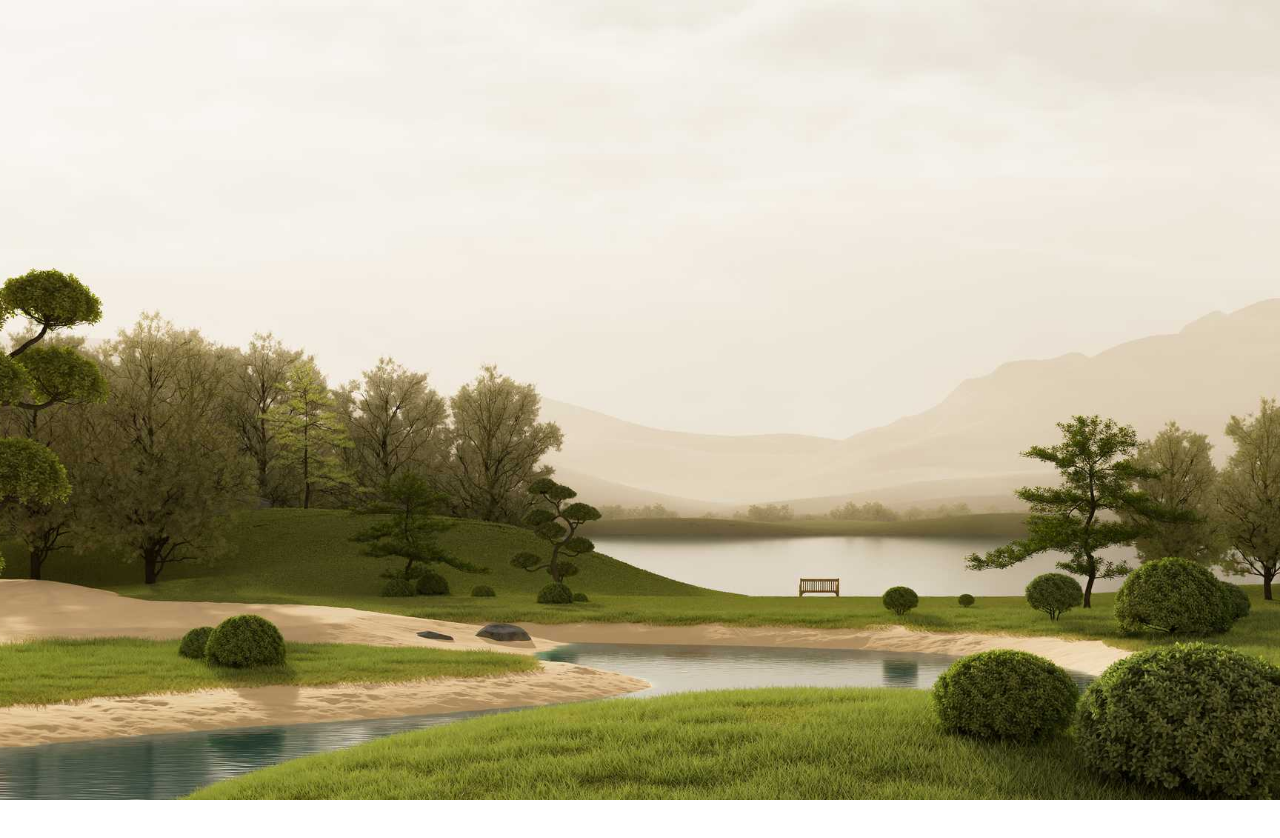
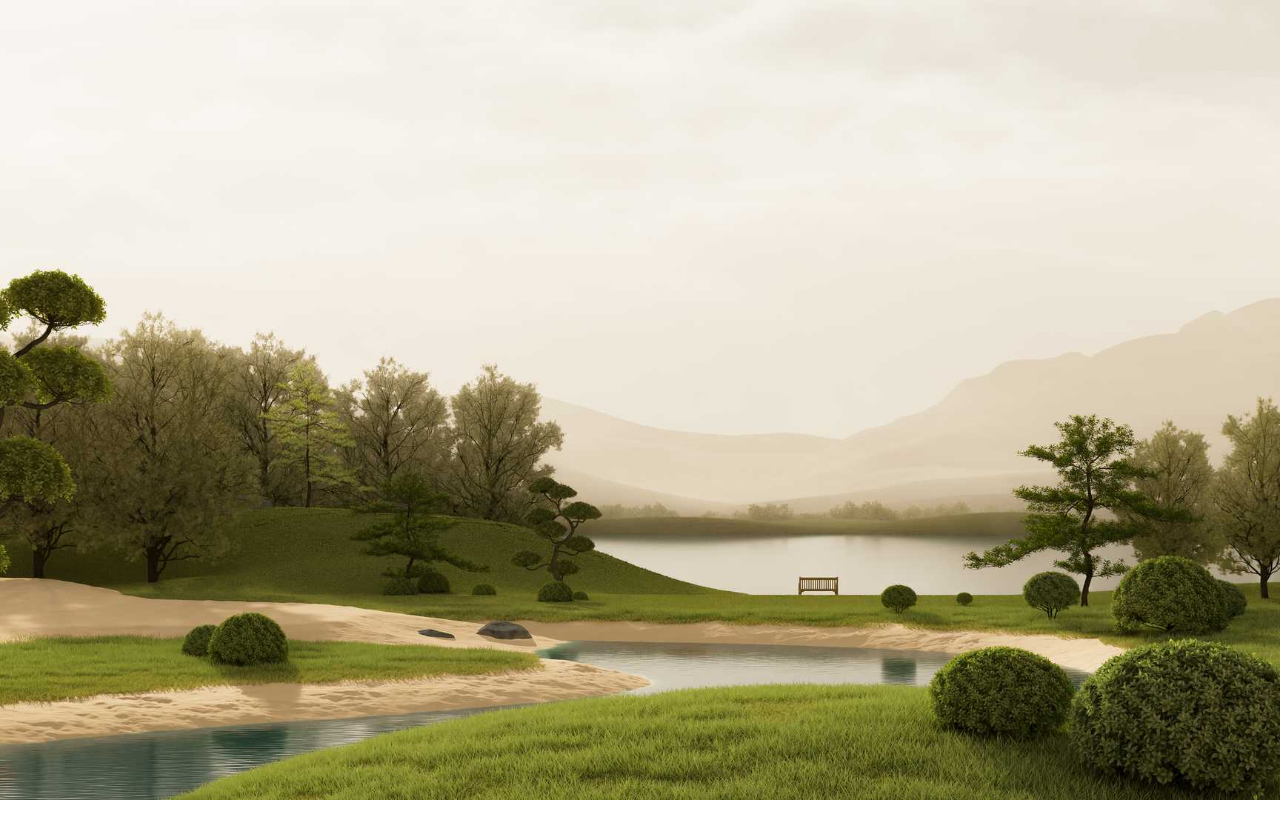
Before and after one commit to princend/scroll-zoom-in-image, a plain HTML site: page index.html in a window 1280 px wide. Shown: the top 838 px of the page. Drawn offline with Linux system fonts and the light colour scheme.

Commit message:
滾動偵測

```diff
--- a/index.html
+++ b/index.html
@@ -48,8 +48,12 @@
     function preloadImages() {
       for (let i = 0; i < FRAME_COUNT; i++) {
         images[i] = new Image();
+        // 第一張圖加載後立即渲染
+        if (i === 0) {
+          images[i].onload = () => renderFrame(0);
+        }
         // 使用三位數編碼 (001, 002...)
-        const frameNumber = String(i).padStart(3, '0');
+        const frameNumber = String(i + 1).padStart(3, '0');
         images[i].src = `${FRAME_PREFIX}${frameNumber}${FRAME_SUFFIX}`;
       }
     }
@@ -116,8 +120,19 @@
     // ======== 初始化執行 ========
     preloadImages();
     window.addEventListener('scroll', handleScroll);
-    // 初始渲染
-    renderFrame(0);
+
+    // 保證一開始就有畫面：輪詢直到第一張圖片載入並繪製
+    let firstFrameDrawn = false;
+    const tryDrawFirstFrame = setInterval(() => {
+      if (images[0] && images[0].complete) {
+        renderFrame(0);
+        if (!firstFrameDrawn) {
+          firstFrameDrawn = true;
+          clearInterval(tryDrawFirstFrame);
+        }
+      }
+    }, 50);
+    resizeCanvas();
   </script>
 </body>
 </html>
```
